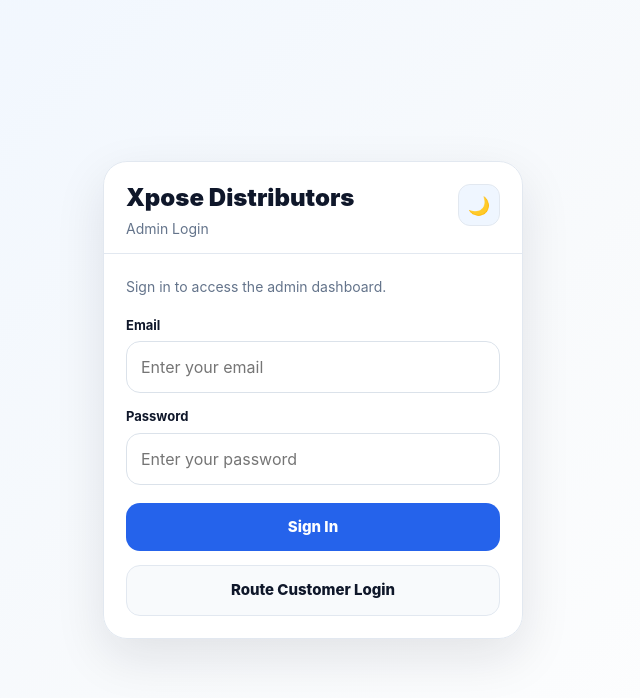
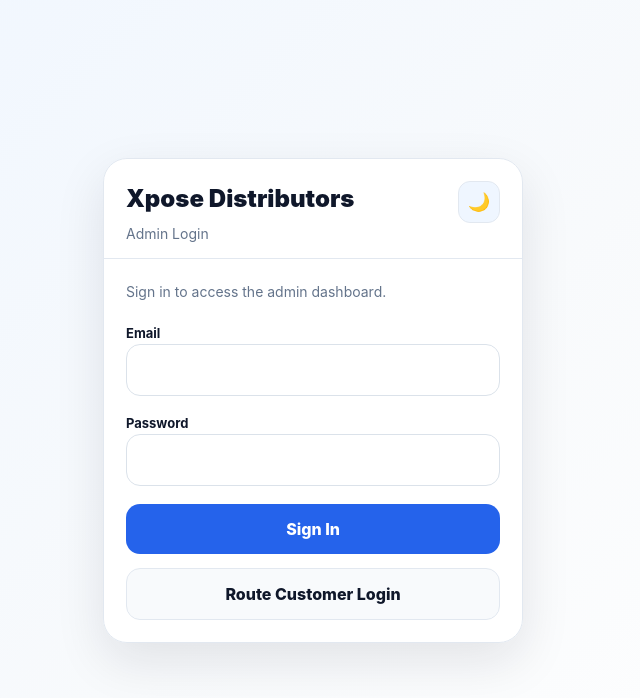
Before and after one commit to vincentmureirhi/ecommerce-admin, a React (Vite) app: page /login in a window 1280 px wide. Shown: the top 698 px of the page, without its empty margins (327-967 px from the left). Built offline with nearby package versions, Linux system fonts and the light colour scheme.

Commit message:
Fix API client path and login integration

```diff
--- /dev/null
+++ b/src/lib/client.js
@@ -0,0 +1,10 @@
+import axios from "axios";
+
+const baseURL = import.meta.env.VITE_API_URL;
+
+export const api = axios.create({
+  baseURL,
+  headers: {
+    "Content-Type": "application/json",
+  },
+});
--- a/src/pages/Login.jsx
+++ b/src/pages/Login.jsx
@@ -2,6 +2,7 @@ import React, { useEffect, useState } from "react";
 import { Link, useNavigate } from "react-router-dom";
 import { useAuth } from "../context/AuthContext";
 import { useTheme } from "../context/ThemeContext";
+import { api } from "../lib/client";
 
 const API_BASE = import.meta.env.VITE_API_URL || "/api";
 
@@ -13,9 +14,6 @@ export default function Login() {
   const isDark = Boolean(theme?.isDark);
   const toggleTheme =
     typeof theme?.toggleTheme === "function" ? theme.toggleTheme : () => {};
-
-  const loginFromContext =
-    typeof auth?.login === "function" ? auth.login : null;
 
   const isAuthed = Boolean(auth?.isAuthed);
 
@@ -64,53 +62,43 @@ export default function Login() {
     e.preventDefault();
     if (loading) return;
 
-    const email = String(form.email || "").trim();
-    const password = String(form.password || "");
-
-    if (!email || !password) {
-      setError("Email and password are required.");
-      return;
-    }
-
     setLoading(true);
     setError("");
 
     try {
-      if (loginFromContext) {
-        await loginFromContext(email, password);
-        navigate("/", { replace: true });
+      const email = form.email.trim();
+      const password = form.password;
+
+      if (!email || !password) {
+        setError("Email and password are required.");
+        setLoading(false);
         return;
       }
 
-      const response = await fetch(`${API_BASE}/auth/login`, {
-        method: "POST",
-        headers: {
-          "Content-Type": "application/json",
-        },
-        body: JSON.stringify({ email, password }),
+      const response = await api.post("/auth/login", {
+        email,
+        password,
       });
 
-      const data = await response.json();
+      const data = response.data;
 
-      if (!response.ok || data?.success === false) {
-        throw new Error(
-          data?.message || data?.error || "Login failed. Check your credentials."
-        );
-      }
-
-      const token = data?.data?.token || data?.token || null;
-      const user = data?.data?.user || data?.user || { email };
+      const token = data?.data?.token || data?.token;
+      const user = data?.data?.user || data?.user;
 
       if (!token) {
-        throw new Error("Login succeeded but no token was returned.");
+        throw new Error("Login succeeded but no token returned");
       }
 
       localStorage.setItem("token", token);
       localStorage.setItem("user", JSON.stringify(user));
 
       window.location.href = "/";
-    } catch (err) {
-      setError(err?.message || "Login failed. Try again.");
+    }catch (err) {
+      setError(
+        err?.response?.data?.message ||
+          err?.message ||
+          "Login failed"
+      );
     } finally {
       setLoading(false);
     }
@@ -152,13 +140,12 @@ export default function Login() {
             gap: 12,
           }}
         >
-          <div style={{ minWidth: 0 }}>
+          <div>
             <div
               style={{
                 fontSize: 24,
                 fontWeight: 900,
                 color: colors.text,
-                lineHeight: 1.15,
               }}
             >
               Xpose Distributors
@@ -187,27 +174,18 @@ export default function Login() {
               height: 42,
               cursor: "pointer",
               fontSize: 18,
-              flexShrink: 0,
             }}
-            title="Toggle theme"
           >
             {isDark ? "☀️" : "🌙"}
           </button>
         </div>
 
         <div style={{ padding: 22 }}>
-          <div
-            style={{
-              marginBottom: 18,
-              color: colors.textMuted,
-              fontSize: 14,
-              lineHeight: 1.6,
-            }}
-          >
+          <div style={{ marginBottom: 18, color: colors.textMuted, fontSize: 14 }}>
             Sign in to access the admin dashboard.
           </div>
 
-          {error ? (
+          {error && (
             <div
               style={{
                 marginBottom: 16,
@@ -222,67 +200,43 @@ export default function Login() {
             >
               {error}
             </div>
-          ) : null}
+          )}
 
           <form onSubmit={handleSubmit}>
             <div style={{ marginBottom: 14 }}>
-              <label
-                style={{
-                  display: "block",
-                  marginBottom: 6,
-                  fontWeight: 700,
-                  fontSize: 13,
-                  color: colors.text,
-                }}
-              >
+              <label style={{ fontWeight: 700, fontSize: 13, color: colors.text }}>
                 Email
               </label>
-
               <input
                 type="email"
                 value={form.email}
                 onChange={(e) => updateField("email", e.target.value)}
-                placeholder="Enter your email"
-                autoComplete="email"
                 style={{
                   width: "100%",
-                  padding: "13px 14px",
+                  padding: 13,
                   borderRadius: 14,
                   border: `1px solid ${colors.inputBorder}`,
                   background: colors.inputBg,
                   color: colors.text,
-                  outline: "none",
                 }}
               />
             </div>
 
             <div style={{ marginBottom: 18 }}>
-              <label
-                style={{
-                  display: "block",
-                  marginBottom: 6,
-                  fontWeight: 700,
-                  fontSize: 13,
-                  color: colors.text,
-                }}
-              >
+              <label style={{ fontWeight: 700, fontSize: 13, color: colors.text }}>
                 Password
               </label>
-
               <input
                 type="password"
                 value={form.password}
                 onChange={(e) => updateField("password", e.target.value)}
-                placeholder="Enter your password"
-                autoComplete="current-password"
                 style={{
                   width: "100%",
-                  padding: "13px 14px",
+                  padding: 13,
                   borderRadius: 14,
                   border: `1px solid ${colors.inputBorder}`,
                   background: colors.inputBg,
                   color: colors.text,
-                  outline: "none",
                 }}
               />
             </div>
@@ -292,41 +246,32 @@ export default function Login() {
               disabled={loading}
               style={{
                 width: "100%",
-                padding: "13px 16px",
+                padding: 13,
                 borderRadius: 14,
                 border: "none",
                 background: colors.buttonBg,
                 color: colors.buttonText,
                 fontWeight: 800,
-                fontSize: 15,
                 cursor: "pointer",
-                opacity: loading ? 0.8 : 1,
+                opacity: loading ? 0.7 : 1,
               }}
             >
               {loading ? "Signing in..." : "Sign In"}
             </button>
           </form>
 
-          <div
-            style={{
-              marginTop: 14,
-              display: "grid",
-              gap: 10,
-            }}
-          >
+          <div style={{ marginTop: 14 }}>
             <Link
               to="/route-login"
               style={{
                 display: "block",
-                width: "100%",
                 textAlign: "center",
-                padding: "13px 16px",
+                padding: 13,
                 borderRadius: 14,
                 border: `1px solid ${colors.border}`,
                 background: colors.secondaryBtn,
                 color: colors.secondaryBtnText,
                 fontWeight: 800,
-                fontSize: 15,
               }}
             >
               Route Customer Login
```
